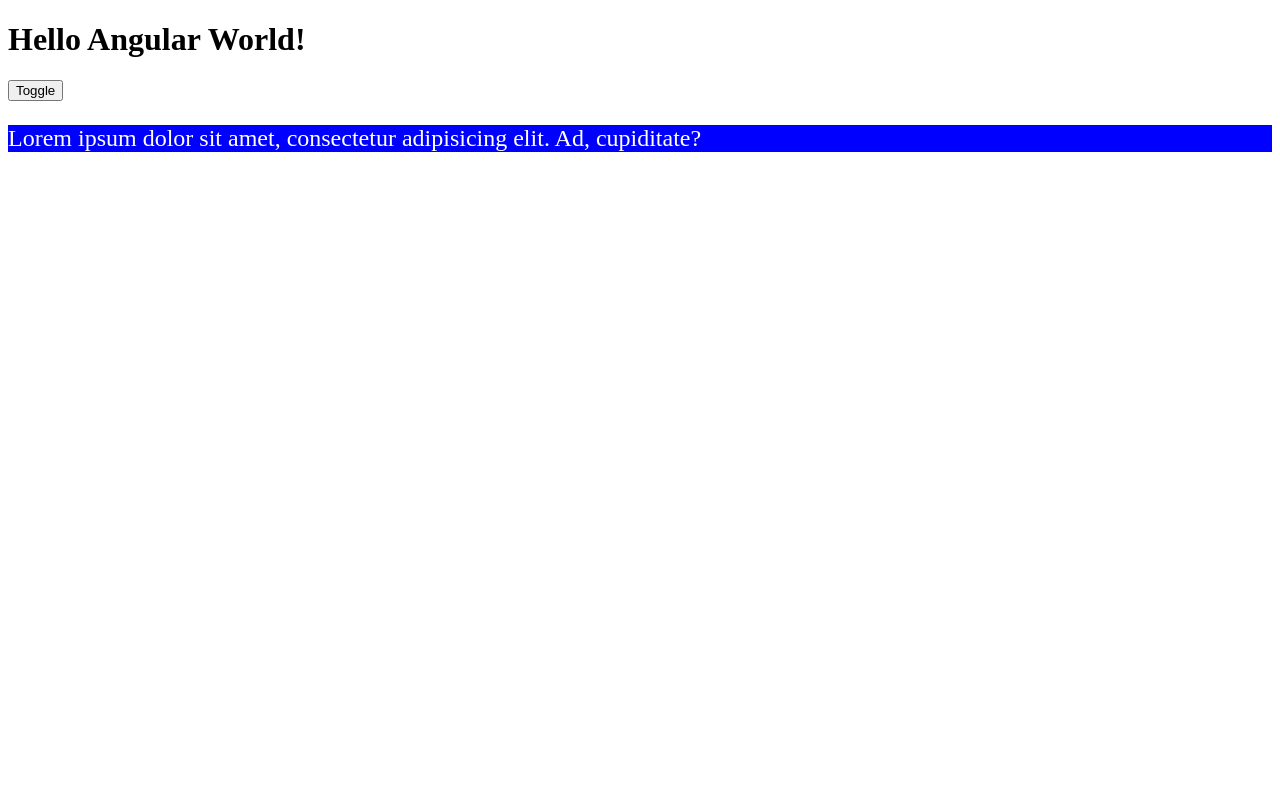
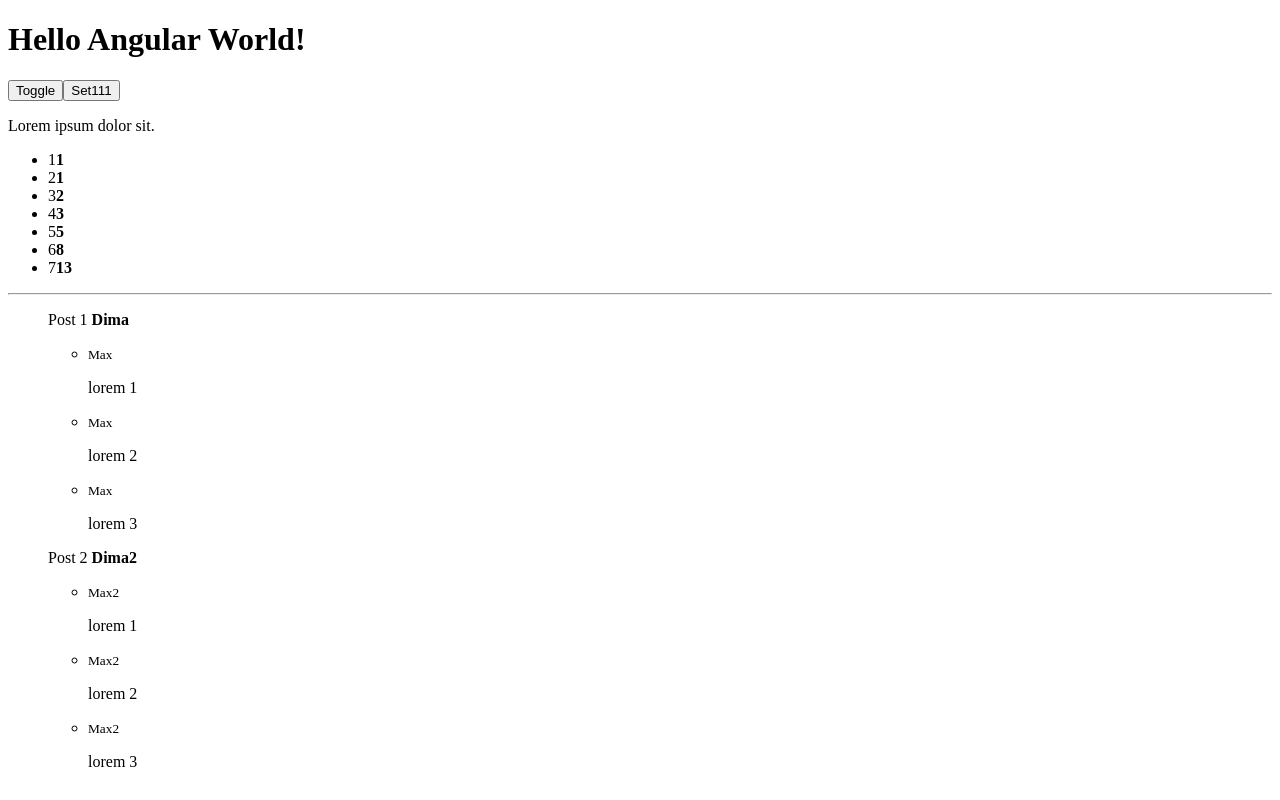
Before and after one commit to divasilevski/angular-lessons, an Angular app: page / in a window 1280 px wide. Built offline with nearby package versions, Linux system fonts and the light colour scheme.

Commit message:
ngSwitch ngFor

```diff
--- a/src/app/app.component.html
+++ b/src/app/app.component.html
@@ -1,9 +1,32 @@
 <h1>Hello Angular World!</h1>
 
 <button (click)="toggle = !toggle">Toggle</button>
+<button (click)="toggle = 111">Set111</button>
 
-<p *ngIf="toggle; else blueP" class="red">Lorem ipsum dolor sit amet, consectetur adipisicing elit. Ad, cupiditate?</p>
+<div [ngSwitch]="toggle">
+  <p *ngSwitchCase="true">Lorem, ipsum.</p>
+  <p *ngSwitchCase="false">Lorem ipsum dolor sit.</p>
+  <p *ngSwitchDefault>Default</p>
+</div>
 
-<ng-template #blueP>
-  <p class="blue">Lorem ipsum dolor sit amet, consectetur adipisicing elit. Ad, cupiditate?</p>
-</ng-template>
+<ul>
+  <li *ngFor="let n of arr; let i = index">
+    {{i + 1}}<strong>{{n}}</strong>
+  </li>
+</ul>
+
+<hr>
+
+<ul style="list-style: none">
+  <li *ngFor="let post of objs">
+    <p>{{post.title}} <b>{{post.author}}</b></p>
+    <ul>
+      <li *ngFor="let comment of post.comments">
+        <div>
+          <small>{{comment.name}}</small>
+          <p>{{comment.text}}</p>
+        </div>
+      </li>
+    </ul>
+  </li>
+</ul>
--- a/src/app/app.component.ts
+++ b/src/app/app.component.ts
@@ -6,5 +6,19 @@
   styleUrls: ['./app.component.scss']
 })
 export class AppComponent {
-  toggle = false;
+  toggle: any = false;
+  arr = [1, 1, 2, 3, 5, 8 ,13];
+
+  objs = [
+    {title: 'Post 1', author: 'Dima', comments: [
+      {name: 'Max', text: 'lorem 1'},
+      {name: 'Max', text: 'lorem 2'},
+      {name: 'Max', text: 'lorem 3'},
+    ]},
+    {title: 'Post 2', author: 'Dima2', comments: [
+      {name: 'Max2', text: 'lorem 1'},
+      {name: 'Max2', text: 'lorem 2'},
+      {name: 'Max2', text: 'lorem 3'},
+    ]}
+  ]
 }
```
